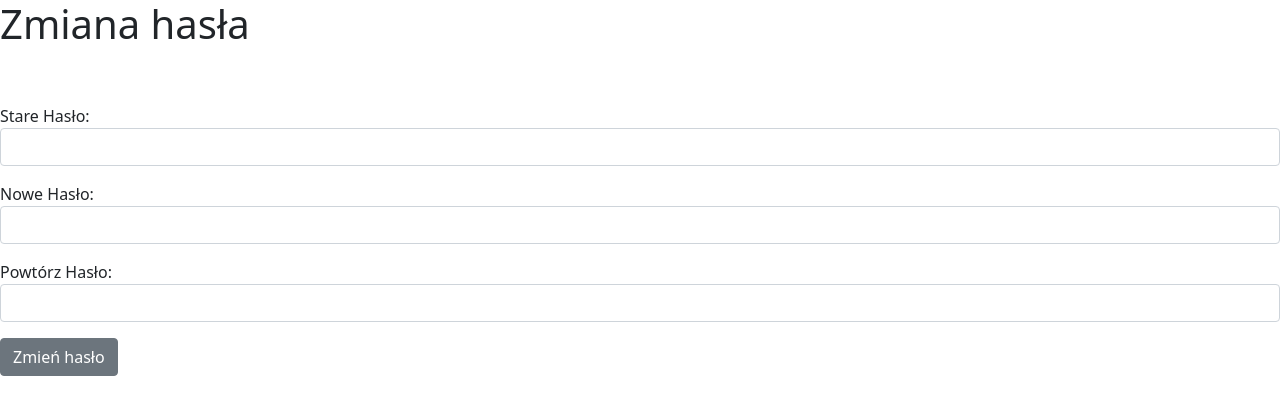
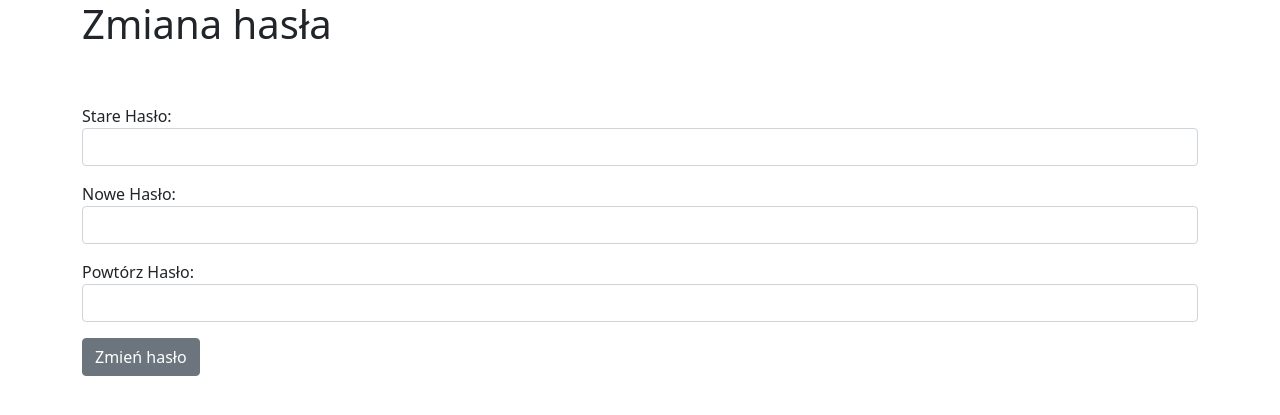
Before and after one commit to marekszlapa/pok, a Django app: page /password/ in a window 1280 px wide. Shown: the top 415 px of the page. Run offline with Django 3.2, Linux system fonts and the light colour scheme; the visitor is signed in with stand-in values (Sample User, id 1).

Commit message:
zmiana hasła v1.3

```diff
--- a/templates/change-password.html
+++ b/templates/change-password.html
@@ -1,35 +1,41 @@
 {% extends 'base.html' %}
-{%load static%}
+{% load static %}
 <!DOCTYPE html>
 <html lang="pl">
 <head>
     <title>POK Logowanie</title>
     <meta charset="UTF-8">
-    <link rel="preconnect" href="https://fonts.gstatic.com">
-    <link href="https://fonts.googleapis.com/css2?family=Poppins:wght@700&display=swap" rel="stylesheet">
-    <link href="https://fonts.googleapis.com/css2?family=Montserrat:wght@700&display=swap" rel="stylesheet">
     <link rel="icon" href="{% static 'images/lapka.png' %}">
-	<link rel="stylesheet" type="text/css" href="{% static 'css/logowanie.css' %}">
 </head>
 <body>
 
 {% block content %}
-        </div>
+    <div class="limiter">
+        <div class="container-glowna">
+            <div class="wrap-glowna">
                 <h1>Zmiana hasła</h1>
                 <br/><br/>
                 <div class="form-group">
                     <form method="POST">
                         {% csrf_token %}
-                <p><label for="id_old_password">Stare Hasło:</label> <input type="password" name="old_password" class="form-control" required id="id_old_password"></p>
-                <p><label for="id_new_password1">Nowe Hasło:</label> <input type="password" name="new_password1" class="form-control" maxlength="100" required id="id_new_password1"></p>
-                <p><label for="id_new_password2">Powtórz Hasło:</label> <input type="password" name="new_password2" class="form-control" maxlength="100" required id="id_new_password2"></p>
+                        <p><label for="id_old_password">Stare Hasło:</label> <input type="password" name="old_password"
+                                                                                    class="form-control" required
+                                                                                    id="id_old_password"></p>
+                        <p><label for="id_new_password1">Nowe Hasło:</label> <input type="password" name="new_password1"
+                                                                                    class="form-control" maxlength="100"
+                                                                                    required id="id_new_password1"></p>
+                        <p><label for="id_new_password2">Powtórz Hasło:</label> <input type="password"
+                                                                                       name="new_password2"
+                                                                                       class="form-control"
+                                                                                       maxlength="100" required
+                                                                                       id="id_new_password2"></p>
                         <button class="btn btn-secondary">Zmień hasło
                         </button>
                     </form>
                 </div>
+            </div>
+        </div>
+    </div>
 {% endblock %}
-
-	<script src="{% static 'js/main.js' %} "></script>
-
 </body>
 </html>
```
Lines whose indentation alone changed are shown as unchanged.
